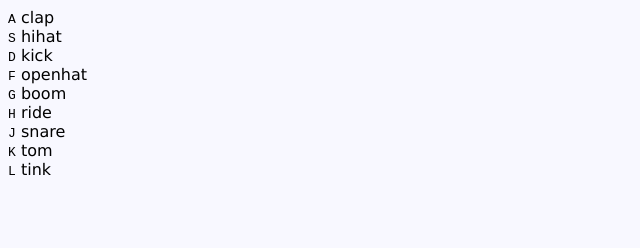
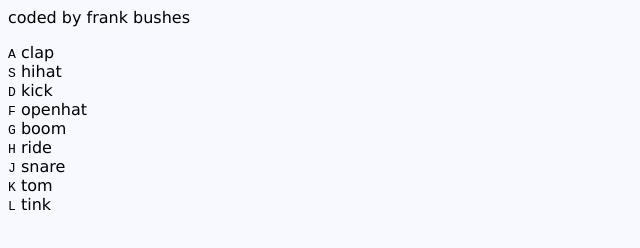
Before and after one commit to frankbush-cloud/js-drums, a plain HTML site: page index.html in a window 1280 px wide. Shown: the whole page, without its empty margins (0-640 px from the left). Drawn offline with Linux system fonts and the light colour scheme.

Commit message:
second commit

```diff
--- a/index.html
+++ b/index.html
@@ -7,6 +7,8 @@
 	<title>JS DRUM KIT</title>
 </head>
 <body>
+
+	<p>coded by frank bushes</p>
 	<div class="keys">
 		<div data-key="65" class="key">
 			<kbd>A</kbd>
```
